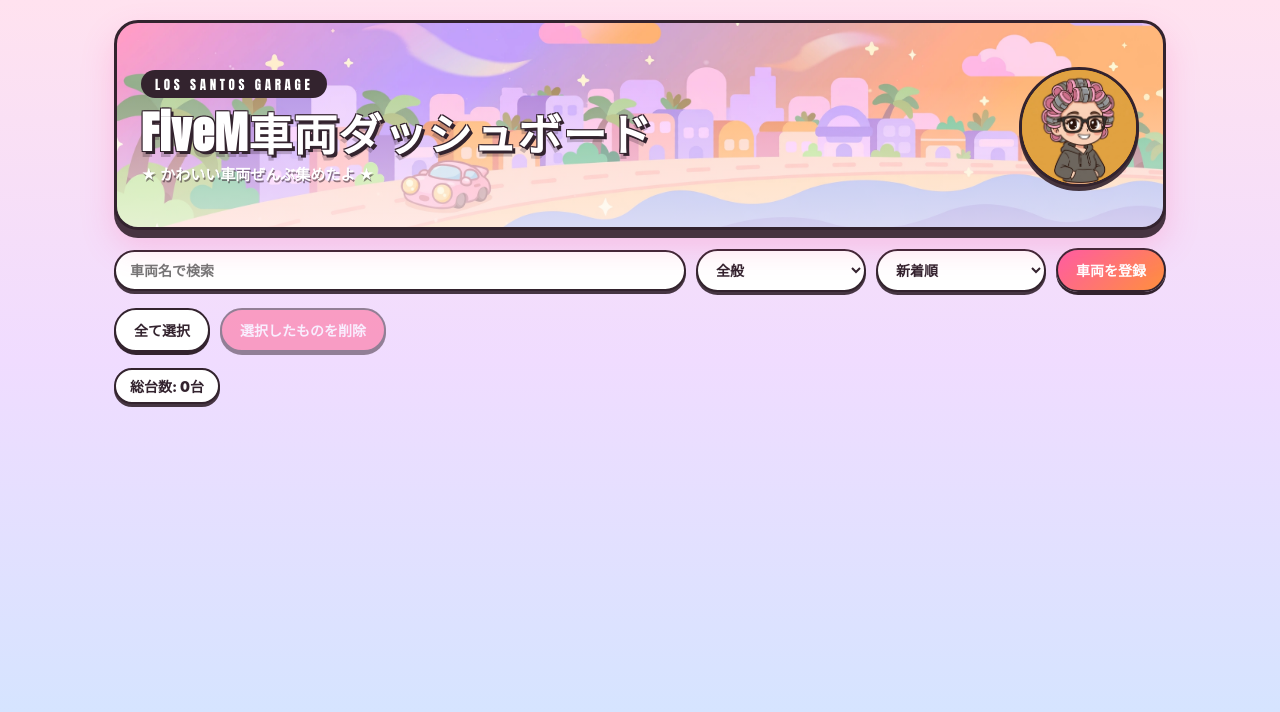
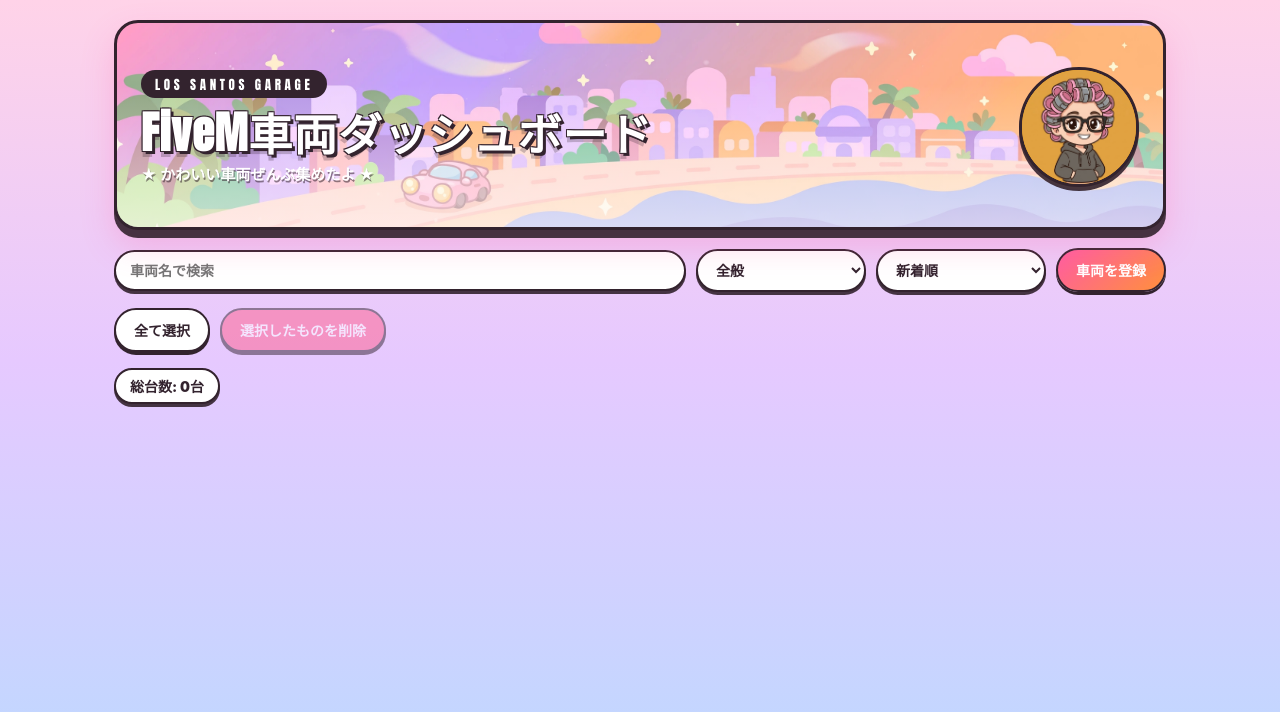
Before and after one commit to obaba0005/fivem-vehicles, a plain HTML site: page index.html in a window 1280 px wide. Drawn offline with nearby package versions, Linux system fonts and the light colour scheme; no server answers; a web font is replaced by a local one.

Commit message:
Add files via upload

```diff
--- a/index.html
+++ b/index.html
@@ -31,7 +31,7 @@
   *{box-sizing:border-box;}
   body{
     margin:0;
-    background:linear-gradient(180deg,#ffe2ef 0%,#f0dcff 45%,#cfe6ff 100%);
+    background:linear-gradient(180deg,#ffd3e8 0%,#e6c9ff 45%,#bcd9ff 100%);
     background-attachment:fixed;
     color:var(--text);
     font-family:"Zen Maru Gothic",-apple-system,BlinkMacSystemFont,"Segoe UI","Hiragino Kaku Gothic ProN","Noto Sans JP",sans-serif;
```
